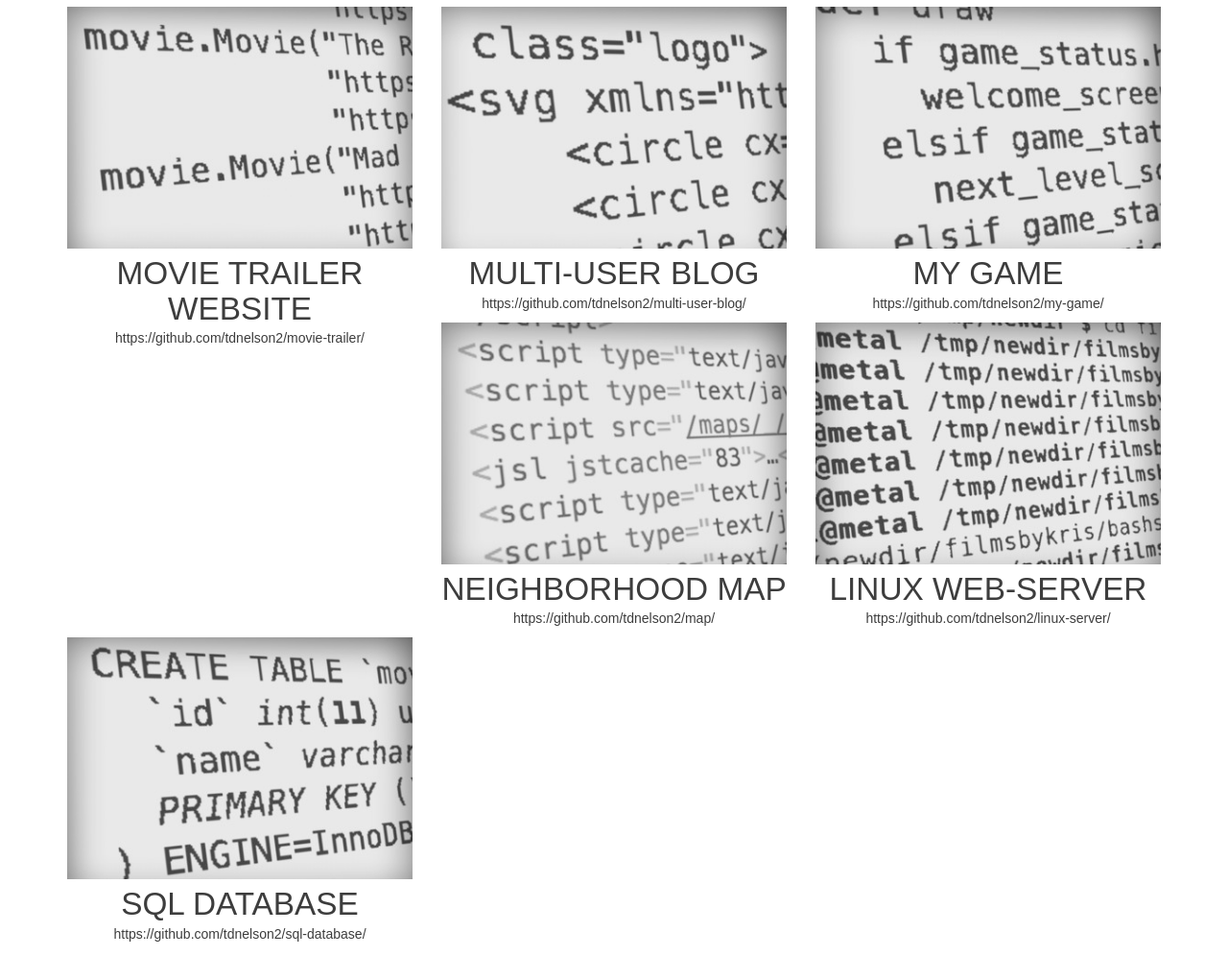
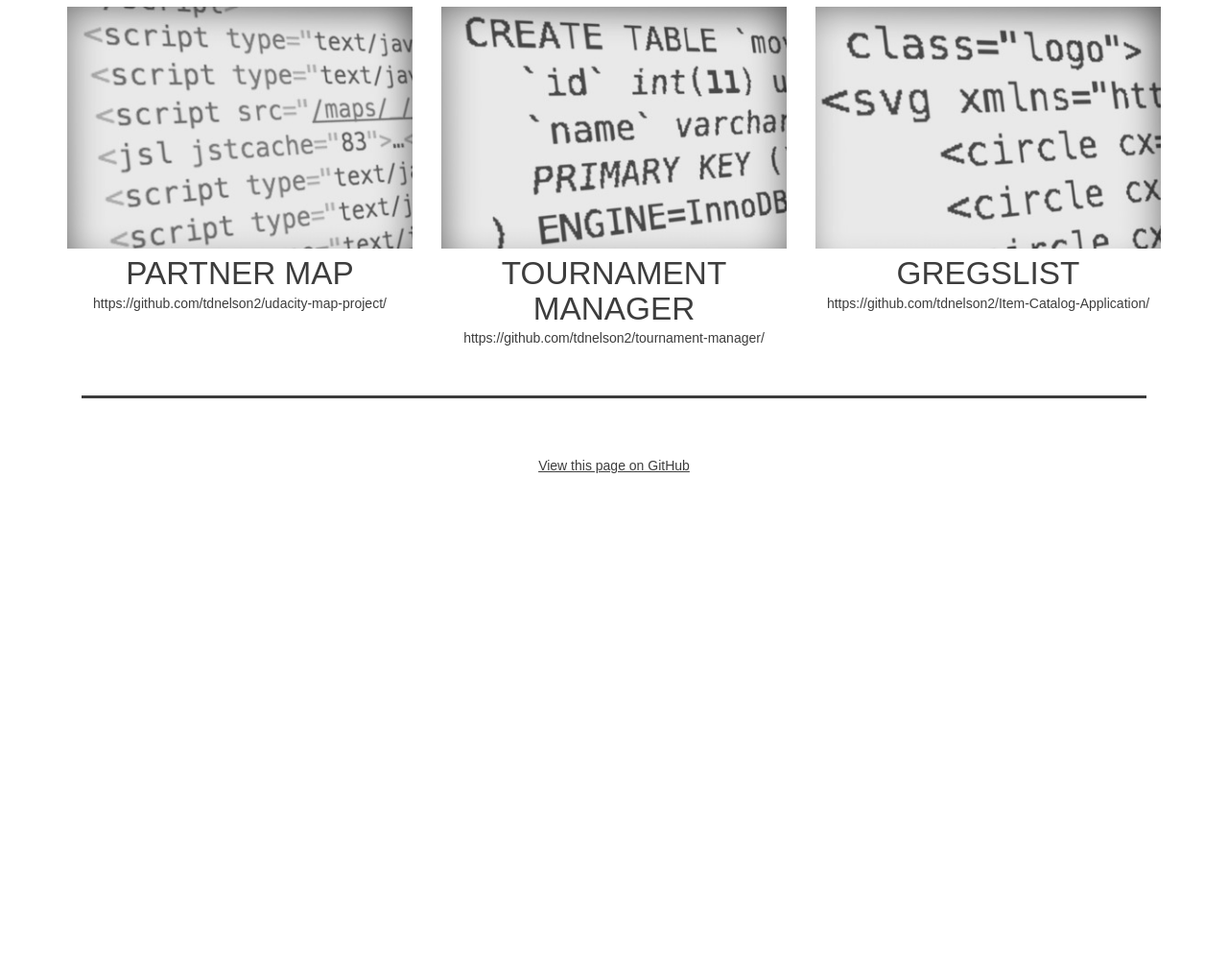
Before and after one commit to tdnelson2/portfolio-site, a website: page index.html in a window 1280 px wide. Shown: the part 627-1623 px from the top of the page at 96% size. After the commit the page ends 1132 px from the top, so only its background shows below. Drawn offline with Linux system fonts and the light colour scheme; a web font is replaced by a local one.

Commit message:
remove uneeded and update links

```diff
--- a/index.html
+++ b/index.html
@@ -39,83 +39,53 @@
             <h3 class="feature-header">Featured Work</h3>
         </div>
     </div>
+
+
+
     <div class="row">
         <div class="col-xs-12 col-sm-6 col-md-6 col-lg-4">
-            <picture>
-                <source media="(min-width: 1200px)" srcset="images/movie-trailer-website-760w.jpg 2x, images/movie-trailer-website-380w.jpg">
-                <source media="(min-width: 992px)" srcset="images/movie-trailer-website-960w.jpg 2x, images/movie-trailer-website-480w.jpg">
-                <source media="(min-width: 768px)" srcset="images/movie-trailer-website-760w.jpg 2x, images/movie-trailer-website-380w.jpg">
-                <source media="(min-width: 331px)" srcset="images/movie-trailer-website-720w.jpg 2x, images/movie-trailer-website-360w.jpg">
-                <img class="box" src="images/movie-trailer-website-240w.jpg" srcset="images/movie-trailer-website-480w.jpg 2x, images/movie-trailer-website-240w.jpg" alt="Close-up of python code with an array of repeating class instances named 'movie'">
-            </picture>
-            <h4 class="feature-item-title">Movie Trailer Website</h4>
+            <a href="/partner-map/">
+                <picture>
+                    <source media="(min-width: 1200px)" srcset="images/neighborhood-map-760w.jpg 2x, images/neighborhood-map-380w.jpg">
+                    <source media="(min-width: 992px)" srcset="images/neighborhood-map-960w.jpg 2x, images/neighborhood-map-480w.jpg">
+                    <source media="(min-width: 768px)" srcset="images/neighborhood-map-760w.jpg 2x, images/neighborhood-map-380w.jpg">
+                    <source media="(min-width: 331px)" srcset="images/neighborhood-map-720w.jpg 2x, images/neighborhood-map-360w.jpg">
+                    <img class="box" src="images/neighborhood-map-240w.jpg" srcset="images/neighborhood-map-480w.jpg 2x, images/neighborhood-map-240w.jpg" alt="Close-up of html code containing several &lt;script&gt; elements">
+                </picture>
+            </a>
+            <h4 class="feature-item-title">Partner Map</h4>
             <p class="ctr-txt sm-margins">
-                <a class="plain-link" href="https://github.com/tdnelson2/">https://github.com/tdnelson2/movie-trailer/</a>
+                <a class="plain-link" href="https://github.com/tdnelson2/">https://github.com/tdnelson2/udacity-map-project/</a>
             </p>
         </div>
         <div class="col-xs-12 col-sm-6 col-md-6 col-lg-4">
-            <picture>
-                <source media="(min-width: 1200px)" srcset="images/multi-user-blog-760w.jpg 2x, images/multi-user-blog-380w.jpg">
-                <source media="(min-width: 992px)" srcset="images/multi-user-blog-960w.jpg 2x, images/multi-user-blog-480w.jpg">
-                <source media="(min-width: 768px)" srcset="images/multi-user-blog-760w.jpg 2x, images/multi-user-blog-380w.jpg">
-                <source media="(min-width: 331px)" srcset="images/multi-user-blog-720w.jpg 2x, images/multi-user-blog-360w.jpg">
-                <img class="box" src="images/multi-user-blog-240w.jpg" srcset="images/multi-user-blog-480w.jpg 2x, images/multi-user-blog-240w.jpg" alt="Close-up of html code with a 'class=&quot;logo&quot;' attribute and &lt;svg&gt; element">
-            </picture>
-            <h4 class="feature-item-title">Multi-User Blog</h4>
+            <a href="/tournament-manager/">
+                <picture>
+                    <source media="(min-width: 1200px)" srcset="images/sql-database-760w.jpg 2x, images/sql-database-380w.jpg">
+                    <source media="(min-width: 992px)" srcset="images/sql-database-960w.jpg 2x, images/sql-database-480w.jpg">
+                    <source media="(min-width: 768px)" srcset="images/sql-database-760w.jpg 2x, images/sql-database-380w.jpg">
+                    <source media="(min-width: 331px)" srcset="images/sql-database-720w.jpg 2x, images/sql-database-360w.jpg">
+                    <img class="box" src="images/sql-database-240w.jpg" srcset="images/sql-database-480w.jpg 2x, images/sql-database-240w.jpg" alt="Close-up of code for a SQL database">
+                </picture>
+            </a>
+            <h4 class="feature-item-title">Tournament Manager</h4>
             <p class="ctr-txt sm-margins">
-                <a class="plain-link" href="https://github.com/tdnelson2/">https://github.com/tdnelson2/multi-user-blog/</a>
+                <a class="plain-link" href="https://github.com/tdnelson2/">https://github.com/tdnelson2/tournament-manager/</a>
             </p>
         </div>
         <div class="col-xs-12 col-sm-6 col-md-6 col-lg-4">
-            <picture>
-                <source media="(min-width: 1200px)" srcset="images/my-game-760w.jpg 2x, images/my-game-380w.jpg">
-                <source media="(min-width: 992px)" srcset="images/my-game-960w.jpg 2x, images/my-game-480w.jpg">
-                <source media="(min-width: 768px)" srcset="images/my-game-760w.jpg 2x, images/my-game-380w.jpg">
-                <source media="(min-width: 331px)" srcset="images/my-game-720w.jpg 2x, images/my-game-360w.jpg">
-                <img class="box" src="images/my-game-240w.jpg" srcset="images/my-game-480w.jpg 2x, images/my-game-240w.jpg" alt="Close-up of Python code with an 'if/ifelse' statetment containing a variable named 'game_status'">
-            </picture>
-            <h4 class="feature-item-title">My Game</h4>
+            <a href="/gregslist/">
+                <picture>
+                    <source media="(min-width: 1200px)" srcset="images/multi-user-blog-760w.jpg 2x, images/multi-user-blog-380w.jpg">
+                    <source media="(min-width: 992px)" srcset="images/multi-user-blog-960w.jpg 2x, images/multi-user-blog-480w.jpg">
+                    <source media="(min-width: 768px)" srcset="images/multi-user-blog-760w.jpg 2x, images/multi-user-blog-380w.jpg">
+                    <source media="(min-width: 331px)" srcset="images/multi-user-blog-720w.jpg 2x, images/multi-user-blog-360w.jpg">
+                    <img class="box" src="images/multi-user-blog-240w.jpg" srcset="images/multi-user-blog-480w.jpg 2x, images/multi-user-blog-240w.jpg" alt="Close-up of html code with a 'class=&quot;logo&quot;' attribute and &lt;svg&gt; element">
+                </picture>
+            </a>
+            <h4 class="feature-item-title">Gregslist</h4>
             <p class="ctr-txt sm-margins">
-                <a class="plain-link" href="https://github.com/tdnelson2/">https://github.com/tdnelson2/my-game/</a>
-            </p>
-        </div>
-        <div class="col-xs-12 col-sm-6 col-md-6 col-lg-4">
-            <picture>
-                <source media="(min-width: 1200px)" srcset="images/neighborhood-map-760w.jpg 2x, images/neighborhood-map-380w.jpg">
-                <source media="(min-width: 992px)" srcset="images/neighborhood-map-960w.jpg 2x, images/neighborhood-map-480w.jpg">
-                <source media="(min-width: 768px)" srcset="images/neighborhood-map-760w.jpg 2x, images/neighborhood-map-380w.jpg">
-                <source media="(min-width: 331px)" srcset="images/neighborhood-map-720w.jpg 2x, images/neighborhood-map-360w.jpg">
-                <img class="box" src="images/neighborhood-map-240w.jpg" srcset="images/neighborhood-map-480w.jpg 2x, images/neighborhood-map-240w.jpg" alt="Close-up of html code containing several &lt;script&gt; elements">
-            </picture>
-            <h4 class="feature-item-title">Neighborhood Map</h4>
-            <p class="ctr-txt sm-margins">
-                <a class="plain-link" href="https://github.com/tdnelson2/">https://github.com/tdnelson2/map/</a>
-            </p>
-        </div>
-        <div class="col-xs-12 col-sm-6 col-md-6 col-lg-4">
-            <picture>
-                <source media="(min-width: 1200px)" srcset="images/linux-server-configuration-760w.jpg 2x, images/linux-server-configuration-380w.jpg">
-                <source media="(min-width: 992px)" srcset="images/linux-server-configuration-960w.jpg 2x, images/linux-server-configuration-480w.jpg">
-                <source media="(min-width: 768px)" srcset="images/linux-server-configuration-760w.jpg 2x, images/linux-server-configuration-380w.jpg">
-                <source media="(min-width: 331px)" srcset="images/linux-server-configuration-720w.jpg 2x, images/linux-server-configuration-360w.jpg">
-                <img class="box" src="images/linux-server-configuration-240w.jpg" srcset="images/linux-server-configuration-480w.jpg 2x, images/linux-server-configuration-240w.jpg" alt="Close-up of a linux command line">
-            </picture>
-            <h4 class="feature-item-title">Linux Web-Server</h4>
-            <p class="ctr-txt sm-margins">
-                <a class="plain-link" href="https://github.com/tdnelson2/">https://github.com/tdnelson2/linux-server/</a>
-            </p>
-        </div>
-        <div class="col-xs-12 col-sm-6 col-md-6 col-lg-4">
-            <picture>
-                <source media="(min-width: 1200px)" srcset="images/sql-database-760w.jpg 2x, images/sql-database-380w.jpg">
-                <source media="(min-width: 992px)" srcset="images/sql-database-960w.jpg 2x, images/sql-database-480w.jpg">
-                <source media="(min-width: 768px)" srcset="images/sql-database-760w.jpg 2x, images/sql-database-380w.jpg">
-                <source media="(min-width: 331px)" srcset="images/sql-database-720w.jpg 2x, images/sql-database-360w.jpg">
-                <img class="box" src="images/sql-database-240w.jpg" srcset="images/sql-database-480w.jpg 2x, images/sql-database-240w.jpg" alt="Close-up of code for a SQL database">
-            </picture>
-            <h4 class="feature-item-title">SQL Database</h4>
-            <p class="ctr-txt sm-margins">
-                <a class="plain-link" href="https://github.com/tdnelson2/">https://github.com/tdnelson2/sql-database/</a>
+                <a class="plain-link" href="https://github.com/tdnelson2/">https://github.com/tdnelson2/Item-Catalog-Application/</a>
             </p>
         </div>
     </div>
@@ -125,11 +95,9 @@
         <div class="box line"></div>
         <br>
 		<div id="social">
-			<a href="#" class="zocial-twitter plain-link"></a>
-			<a href="#" class="zocial-facebook plain-link"></a>
-			<a href="#" class="zocial-youtube plain-link"></a>
-			<a href="#" class="zocial-vimeo plain-link"></a>
-			<a href="#" class="zocial-github plain-link"></a>
+			<a href="https://twitter.com/TimNelsonVideo" class="zocial-twitter plain-link"></a>
+			<a href="https://www.facebook.com/tdnelson" class="zocial-facebook plain-link"></a>
+			<a href="https://github.com/tdnelson2" class="zocial-github plain-link"></a>
 		</div>
 		<br>
 		<p>
```
